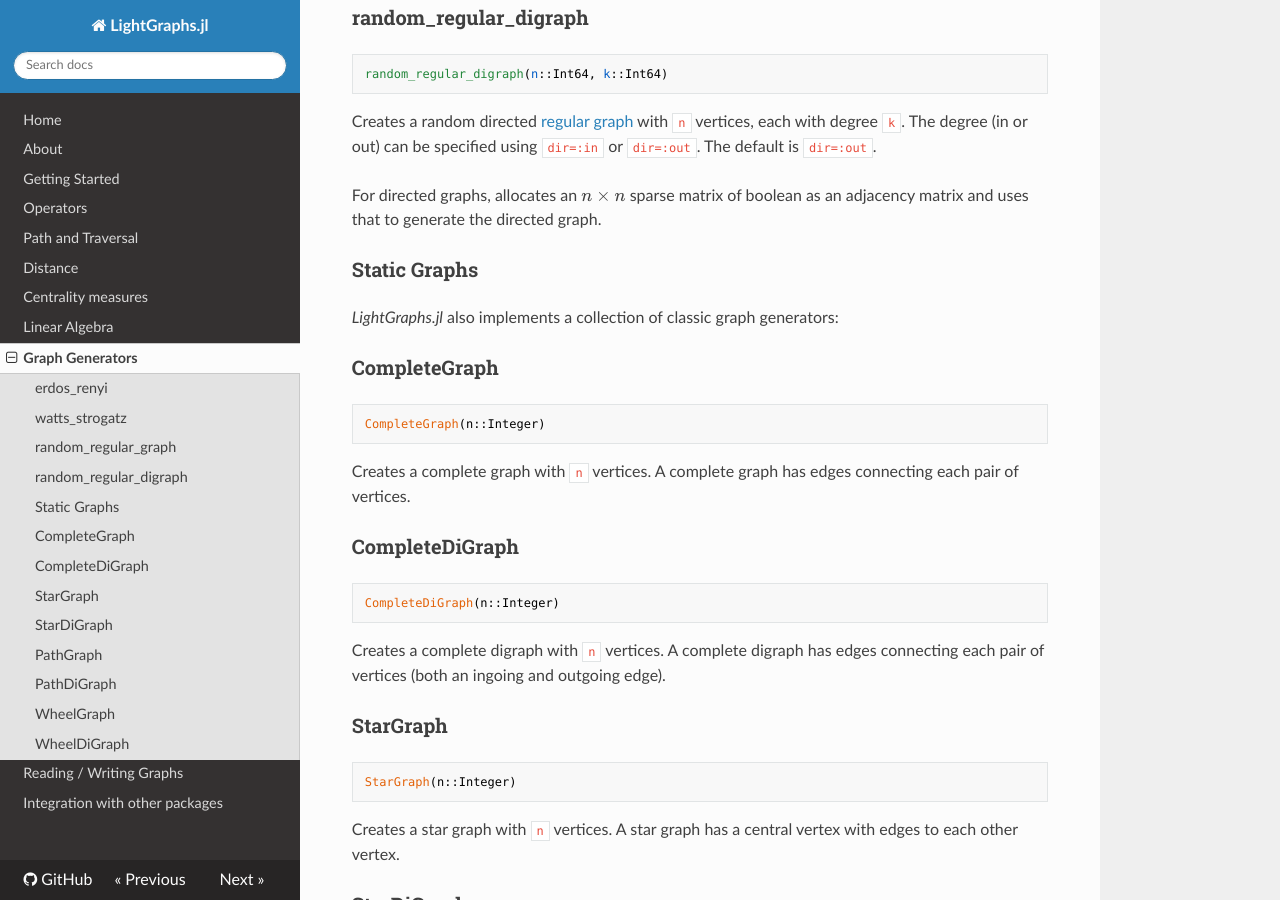
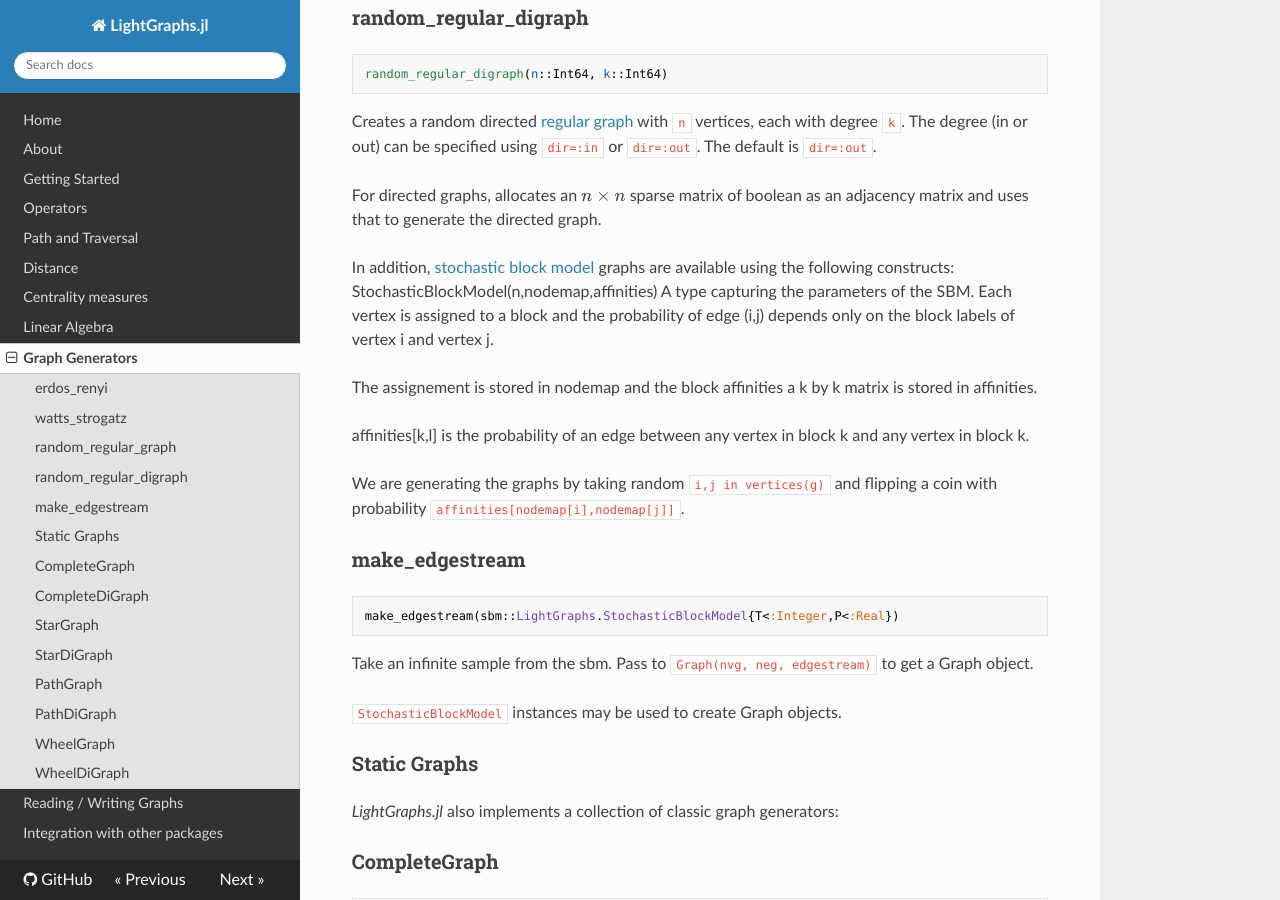
Before and after one commit to sbromberger/LightGraphs.jl, an MkDocs documentation site: the page built from doc/generators.md, in a window 1280 px wide and 900 px high, scrolled down 901 px. Built offline with MkDocs 1.6.1, drawn with Linux system fonts in a browser that asks for light colours; nearby versions of some CDN libraries; formulas are drawn with MathJax 3; old or Windows-style settings are respelled for this version of MkDocs.

Commit message:
a bit of cleanup and renaming

````diff
--- a/doc/generators.md
+++ b/doc/generators.md
@@ -31,6 +31,24 @@
 Creates a random directed [regular graph](https://en.wikipedia.org/wiki/Regular_graph) with `n` vertices, each with degree `k`. The degree (in or out) can be specified using `dir=:in` or `dir=:out`. The default is `dir=:out`.
 
 For directed graphs, allocates an $n \times n$ sparse matrix of boolean as an adjacency matrix and uses that to generate the directed graph.
+
+In addition, [stochastic block model](https://en.wikipedia.org/wiki/Stochastic_block_model)
+graphs are available using the following constructs:
+StochasticBlockModel(n,nodemap,affinities) A type capturing the parameters of the SBM. Each vertex is assigned to a block and the probability of edge (i,j) depends only on the block labels of vertex i and vertex j.
+
+The assignement is stored in nodemap and the block affinities a k by k matrix is stored in affinities.
+
+affinities[k,l] is the probability of an edge between any vertex in block k and any vertex in block k.
+
+We are generating the graphs by taking random `i,j in vertices(g)` and flipping a coin with probability `affinities[nodemap[i],nodemap[j]]`.
+
+### make_edgestream
+```
+make_edgestream(sbm::LightGraphs.StochasticBlockModel{T<:Integer,P<:Real})
+```
+Take an infinite sample from the sbm. Pass to `Graph(nvg, neg, edgestream)` to get a Graph object.
+
+`StochasticBlockModel` instances may be used to create Graph objects.
 
 ### Static Graphs
 *LightGraphs.jl* also implements a collection of classic graph generators:
````
Also changed, not shown: 7 other files.
